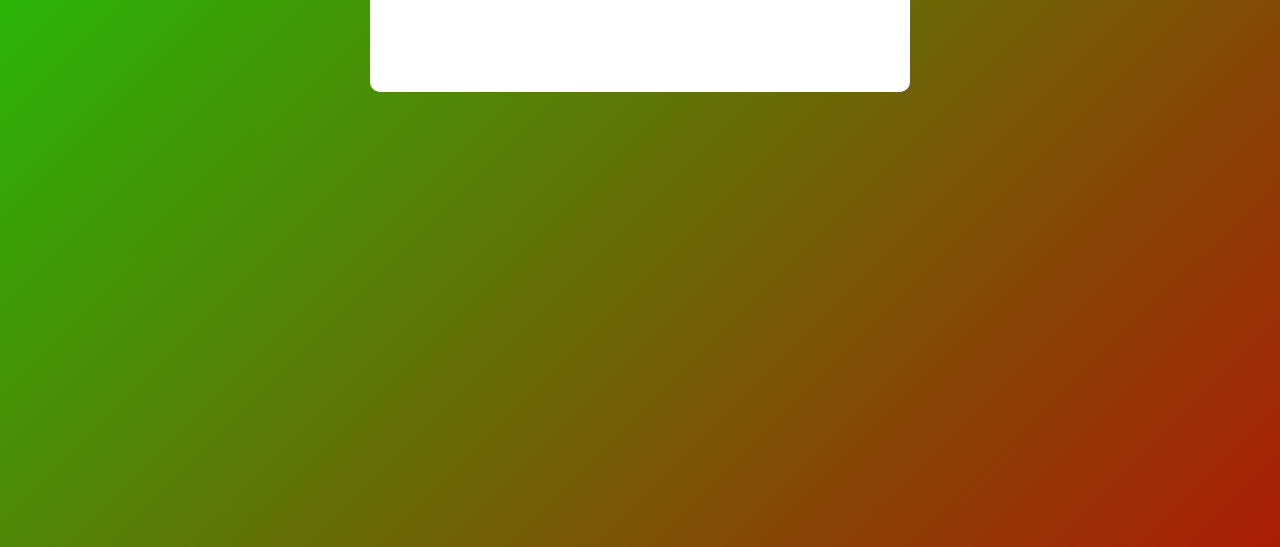
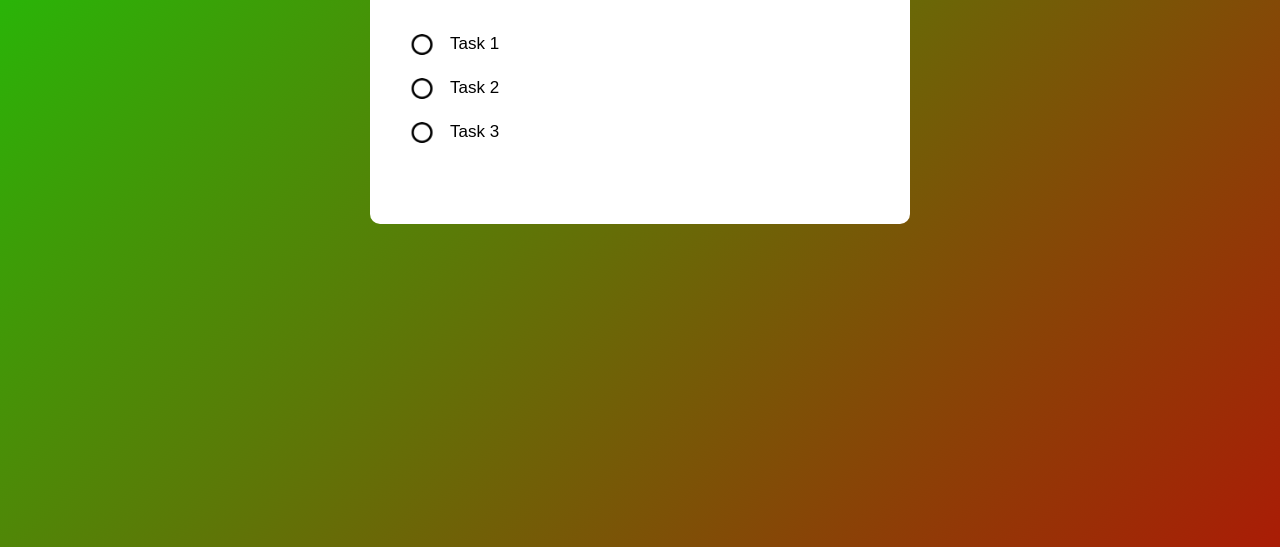
Before and after one commit to d4nc3w/To-Do-List-App, a plain HTML site: page App/index.html in a window 1280 px wide. Shown: the part 253-800 px from the top of the page. Drawn offline with Linux system fonts and the light colour scheme.

Commit message:
Added icons before list of tasks

```diff
--- a/App/index.html
+++ b/App/index.html
@@ -14,6 +14,11 @@
                 <input type="text" id="input-box" placeholder="Add your text">
                 <button>Add</button>
             </div>
+            <ul id="list-container">
+                <li>Task 1</li>
+                <li>Task 2</li>
+                <li>Task 3</li>
+            </ul>
         </div>
     </div>
 </body>
--- a/App/style.css
+++ b/App/style.css
@@ -62,3 +62,25 @@ button{
     cursor: pointer;
     border-radius: 40px;
 }
+
+ul li{
+    list-style: none;
+    font-size: 17px;
+    padding: 12px 8px 12px 50px;
+    user-select: none;
+    cursor: pointer;
+    position: relative;
+}
+
+ul li::before{
+    content: '';
+    position: absolute;
+    height: 21px;
+    width: 28px;
+    border-radius: 50%;
+    background-image: url(images/uncheck.png);
+    background-size: cover;
+    background-position: center;
+    top: 12px;
+    left: 8px;
+}
```
